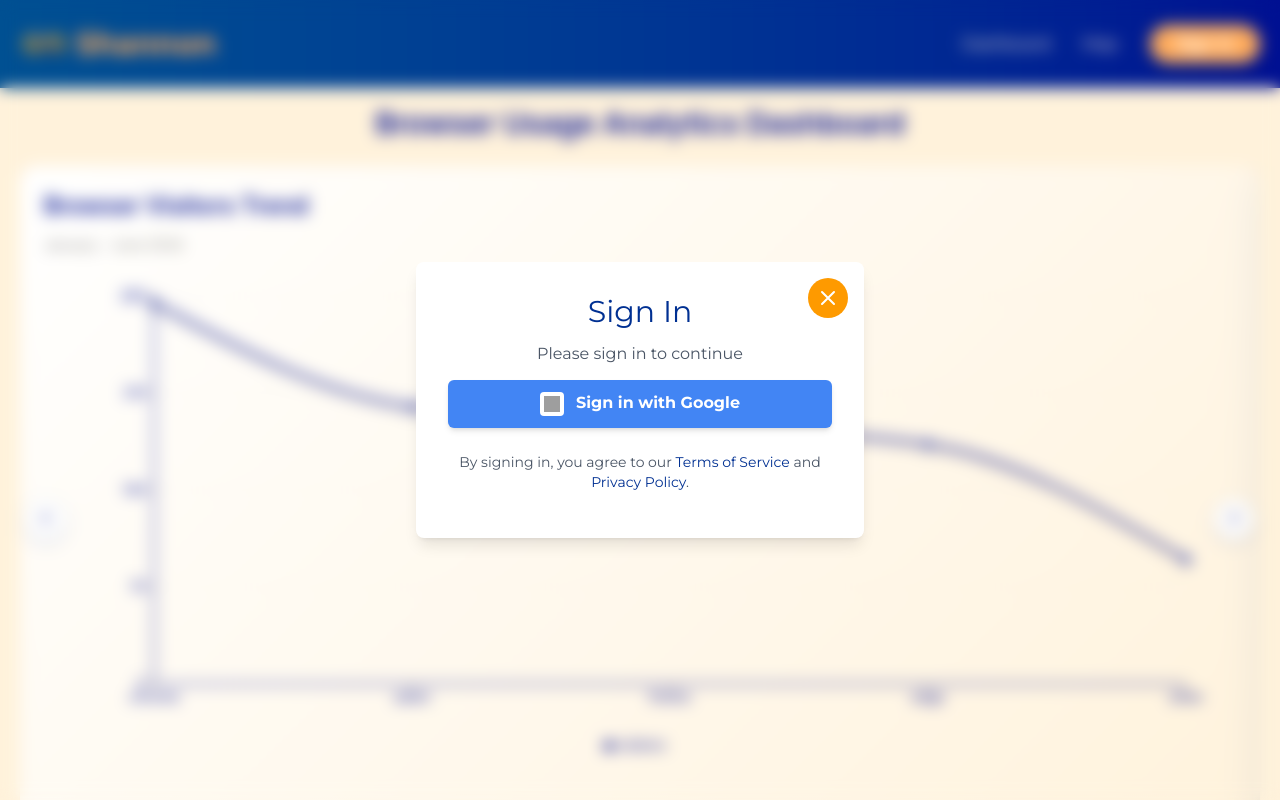
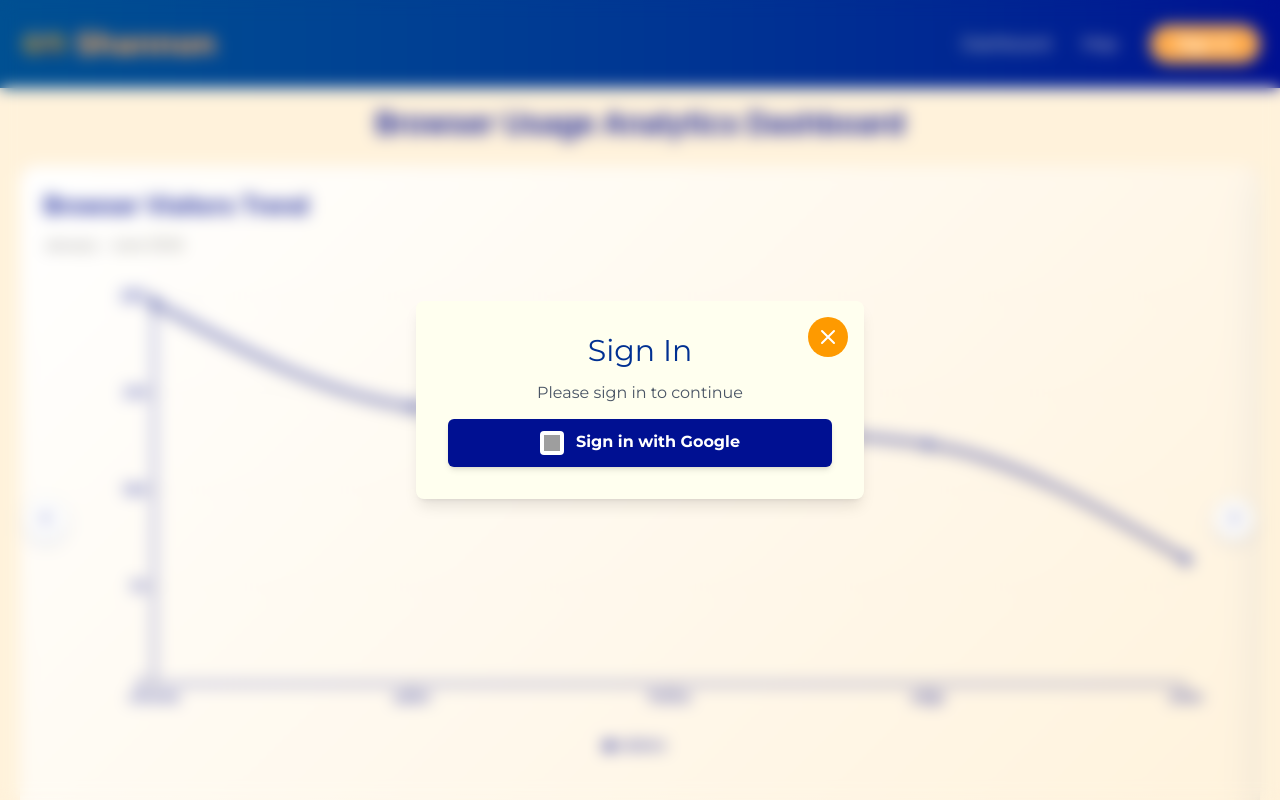
Before and after one commit to sksmagr23/shannon_frontend, a Next.js app in the folder shannon/: page /dashboard in a window 1280 px wide. Both pictures are taken after a click on the button "Sign In". Shown: the top 800 px of the page. Built offline with nearby package versions, Linux system fonts and the light colour scheme; grey boxes are pictures that could not be loaded.

Commit message:
some ui changes

```diff
--- a/shannon/Components/layout/navbar.jsx
+++ b/shannon/Components/layout/navbar.jsx
@@ -42,7 +42,7 @@ const Navbar = () => {
               </Link>
               {/* Sign In Button */}
               <button
-                className="bg-[#FFAB5B] text-[#003092] px-6 py-2 rounded-full font-semibold hover:bg-transparent border-2 border-[#FFAB5B] transition-all duration-300 ease-in-out shadow-lg"
+                className="bg-[#FFAB4B] text-[#003092] px-6 py-2 rounded-full font-semibold hover:bg-transparent border-2 border-[#FFAB5B] transition-all duration-300 ease-in-out shadow-lg cursor-pointer"
                 onClick={() => setShowSignInModal(true)}
               >
                 Sign In
--- a/shannon/Components/signIn/signIn.jsx
+++ b/shannon/Components/signIn/signIn.jsx
@@ -6,7 +6,7 @@ const SignInModal = ({ isOpen, onClose, onBack }) => {
 
   return (
     <div className="fixed inset-0 backdrop-blur-sm flex justify-center items-center z-50">
-      <div className="bg-white p-8 rounded-lg shadow-lg max-w-md w-full relative">
+      <div className="bg-[#FFFFEF] p-8 rounded-lg shadow-lg max-w-md w-full relative">
         <button
           onClick={onBack}
           className="absolute top-4 right-4 text-[#003092] hover:text-[#FFAB5B] hover:bg-[#003092] transition-colors duration-300 bg-amber-500 p-2 rounded-full cursor-pointer"
@@ -19,14 +19,11 @@ const SignInModal = ({ isOpen, onClose, onBack }) => {
         <p className="text-gray-600 mb-8 text-center">Please sign in to continue</p>
         <button
           onClick={() => signIn('google')}
-          className="w-full bg-[#4285F4] text-white py-3 px-4 rounded-md font-semibold hover:bg-[#00879E] transition-colors duration-300 flex items-center justify-center shadow-md cursor-pointer"
+          className="w-full bg-[#001092] text-white py-3 px-4 rounded-md font-semibold hover:bg-[#00879E] transition-colors duration-300 flex items-center justify-center shadow-md cursor-pointer"
         >
           <img src="https://www.gstatic.com/firebasejs/ui/2.0.0/images/auth/google.svg" alt="Google logo" className="w-6 h-6 mr-3 bg-white p-1 rounded-sm" />
           Sign in with Google
         </button>
-        <div className="mt-6 text-center">
-          <p className="text-sm text-gray-600">By signing in, you agree to our <a href="#" className="text-[#003092] hover:text-[#FFAB5B]">Terms of Service</a> and <a href="#" className="text-[#003092] hover:text-[#FFAB5B]">Privacy Policy</a>.</p>
-        </div>
       </div>
     </div>
   );
--- a/shannon/src/app/dashboard/page.jsx
+++ b/shannon/src/app/dashboard/page.jsx
@@ -290,7 +290,6 @@ export function Component() {
             >
               <Card
                 style={cardStyle}
-                bodyStyle={{ padding: "24px" }}
               >
                 <motion.div
                   initial={{ opacity: 0, y: -10 }}
```
